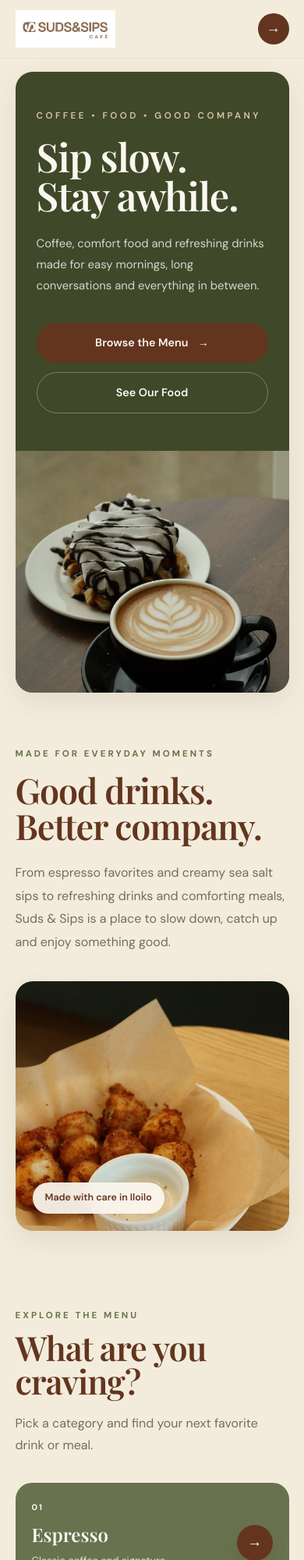
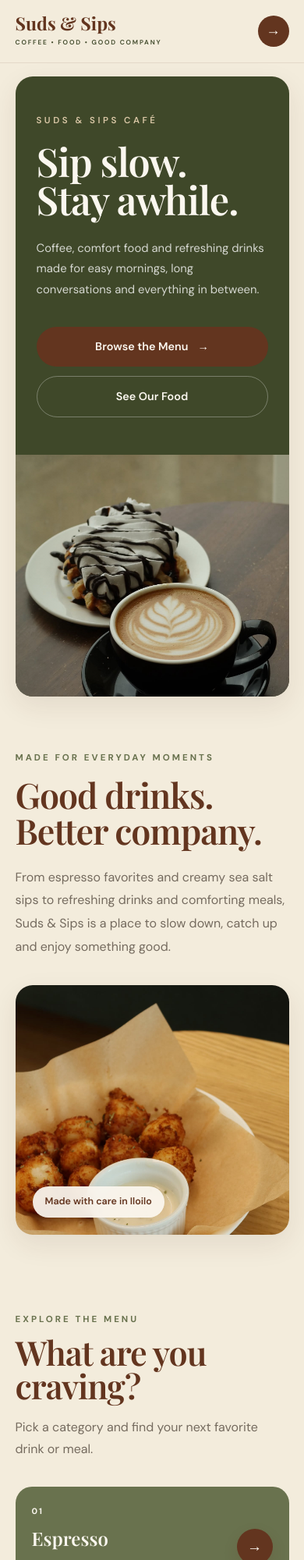
Before and after one commit to quisumbinglaranichole0226-design/suds-and-sips-menu, a plain HTML site: page index.html in a window 390 px wide. Shown: the top 2000 px of the page at 78% size. Drawn offline with nearby package versions, Linux system fonts and the light colour scheme.

Commit message:
index.html

```diff
--- a/index.html
+++ b/index.html
@@ -80,35 +80,30 @@
       align-items: center;
       justify-content: space-between;
 
-      padding: 16px 5%;
+      padding: 22px 5%;
 
-      background: rgba(243, 236, 220, 0.95);
-      border-bottom: 1px solid rgba(99, 53, 31, 0.08);
+      background: rgba(243, 236, 220, 0.94);
+      border-bottom: 1px solid rgba(99, 53, 31, 0.10);
 
       backdrop-filter: blur(16px);
       -webkit-backdrop-filter: blur(16px);
     }
 
-    .brand {
-      display: inline-flex;
-      align-items: center;
-      flex-shrink: 0;
+    .brand h1 {
+      font-family: "Playfair Display", serif;
+      color: var(--brown);
+      font-size: 2rem;
+      line-height: 1;
+      margin-bottom: 7px;
     }
 
-    .cafe-logo {
-      width: auto;
-      height: 62px;
-      max-width: 190px;
-      object-fit: contain;
-
-      transition:
-        transform 0.35s ease,
-        opacity 0.35s ease;
-    }
-
-    .brand:hover .cafe-logo {
-      transform: scale(1.025);
-      opacity: 0.92;
+    .brand span {
+      display: block;
+      color: var(--deep-olive);
+      font-size: 0.67rem;
+      font-weight: 600;
+      letter-spacing: 2.7px;
+      text-transform: uppercase;
     }
 
     .explore-link {
@@ -129,7 +124,6 @@
       place-items: center;
 
       border-radius: 50%;
-
       background: var(--brown);
       color: var(--cream-light);
 
@@ -161,7 +155,6 @@
       grid-template-columns: 1.05fr 0.95fr;
 
       overflow: hidden;
-
       border-radius: 30px;
 
       background: var(--deep-olive);
@@ -190,7 +183,7 @@
       text-transform: uppercase;
     }
 
-    .hero-content h1 {
+    .hero-content h2 {
       max-width: 620px;
 
       margin-bottom: 24px;
@@ -258,11 +251,9 @@
 
     .secondary-button:hover {
       transform: translateY(-3px);
+
       background: rgba(255, 255, 255, 0.10);
     }
-
-
-    /* HERO IMAGE */
 
     .hero-image {
       position: relative;
@@ -325,7 +316,7 @@
       text-transform: uppercase;
     }
 
-    .intro-copy h2 {
+    .intro-copy h3 {
       margin-bottom: 22px;
 
       color: var(--brown);
@@ -352,7 +343,6 @@
       height: 430px;
 
       overflow: hidden;
-
       border-radius: 27px;
 
       box-shadow: var(--shadow-soft);
@@ -419,7 +409,7 @@
       text-transform: uppercase;
     }
 
-    .section-heading h2 {
+    .section-heading h3 {
       color: var(--brown);
 
       font-family: "Playfair Display", serif;
@@ -438,9 +428,7 @@
     }
 
 
-    /* ========================================
-       MENU GRID
-    ======================================== */
+    /* MENU GRID */
 
     .menu-grid {
       display: grid;
@@ -474,8 +462,7 @@
         background 0.35s ease;
     }
 
-
-    /* PREMIUM LIGHT SWEEP */
+    /* premium light sweep */
 
     .menu-card::before {
       content: "";
@@ -528,7 +515,7 @@
       letter-spacing: 2px;
     }
 
-    .menu-card h3 {
+    .menu-card h4 {
       margin-bottom: 4px;
 
       color: var(--brown);
@@ -573,11 +560,12 @@
 
     .menu-card:hover .arrow {
       transform: translateX(7px);
+
       background: var(--deep-olive);
     }
 
 
-    /* FEATURED ESPRESSO CARD */
+    /* FEATURED CARD */
 
     .menu-card.featured {
       background: var(--olive);
@@ -585,7 +573,8 @@
     }
 
     .menu-card.featured .menu-number,
-    .menu-card.featured h3 {
+    .menu-card.featured h4,
+    .menu-card.featured p {
       color: var(--cream-light);
     }
 
@@ -609,7 +598,7 @@
 
 
     /* ========================================
-       BRAND STRIP
+       QUOTE STRIP
     ======================================== */
 
     .quote-strip {
@@ -638,7 +627,7 @@
       text-transform: uppercase;
     }
 
-    .quote-strip h2 {
+    .quote-strip h3 {
       font-family: "Playfair Display", serif;
       font-size: clamp(2.2rem, 5vw, 4rem);
       font-weight: 500;
@@ -664,20 +653,18 @@
       gap: 50px;
     }
 
-    .footer-logo {
-      width: auto;
-      height: 68px;
-      max-width: 190px;
+    .footer-brand h3 {
+      margin-bottom: 8px;
 
-      object-fit: contain;
-
-      margin-bottom: 14px;
+      font-family: "Playfair Display", serif;
+      font-size: 2.4rem;
+      font-weight: 600;
     }
 
     .footer-brand p {
       color: rgba(255,255,255,0.65);
 
-      font-size: 0.75rem;
+      font-size: 0.85rem;
       letter-spacing: 2px;
       text-transform: uppercase;
     }
@@ -687,7 +674,6 @@
 
       font-size: 0.84rem;
       line-height: 1.9;
-
       text-align: right;
     }
 
@@ -748,12 +734,16 @@
     @media (max-width: 600px) {
 
       .header {
-        padding: 13px 5%;
+        padding: 18px 5%;
       }
 
-      .cafe-logo {
-        height: 48px;
-        max-width: 145px;
+      .brand h1 {
+        font-size: 1.45rem;
+      }
+
+      .brand span {
+        font-size: 0.52rem;
+        letter-spacing: 1.8px;
       }
 
       .explore-link > span:first-child {
@@ -777,7 +767,7 @@
         padding: 48px 27px;
       }
 
-      .hero-content h1 {
+      .hero-content h2 {
         font-size: 3.15rem;
         letter-spacing: -1px;
       }
@@ -787,8 +777,8 @@
       }
 
       .hero-buttons {
+        align-items: stretch;
         flex-direction: column;
-        align-items: stretch;
       }
 
       .primary-button,
@@ -805,7 +795,7 @@
         padding-top: 70px;
       }
 
-      .intro-copy h2 {
+      .intro-copy h3 {
         font-size: 2.8rem;
       }
 
@@ -818,7 +808,7 @@
         padding-top: 45px;
       }
 
-      .section-heading h2 {
+      .section-heading h3 {
         font-size: 2.7rem;
       }
 
@@ -828,7 +818,7 @@
         padding: 22px 20px;
       }
 
-      .menu-card h3 {
+      .menu-card h4 {
         font-size: 1.5rem;
       }
 
@@ -852,11 +842,6 @@
         padding-top: 48px;
         padding-bottom: 48px;
       }
-
-      .footer-logo {
-        height: 58px;
-        max-width: 160px;
-      }
     }
 
   </style>
@@ -869,30 +854,19 @@
 
 
     <!-- =====================================
-         MINIMALIST HEADER
+         HEADER
     ====================================== -->
 
     <header class="header">
 
-      <a href="index.html" class="brand">
-
-        <img
-          src="suds-and-sips-logo-1.jpg"
-          alt="Suds & Sips Café"
-          class="cafe-logo"
-        >
-
-      </a>
-
+      <div class="brand">
+        <h1>Suds & Sips</h1>
+        <span>Coffee • Food • Good Company</span>
+      </div>
 
       <a href="#menu" class="explore-link">
-
         <span>Explore Menu</span>
-
-        <span class="top-arrow">
-          →
-        </span>
-
+        <span class="top-arrow">→</span>
       </a>
 
     </header>
@@ -907,39 +881,30 @@
 
       <div class="hero-card">
 
-
         <div class="hero-content">
 
           <div class="eyebrow">
-            Coffee • Food • Good Company
+            Suds & Sips Café
           </div>
 
-          <h1>
+          <h2>
             Sip slow.<br>
             Stay awhile.
-          </h1>
+          </h2>
 
           <p>
             Coffee, comfort food and refreshing drinks made for easy mornings,
             long conversations and everything in between.
           </p>
 
-
           <div class="hero-buttons">
 
-            <a
-              href="#menu"
-              class="primary-button"
-            >
+            <a href="#menu" class="primary-button">
               Browse the Menu
               <span>→</span>
             </a>
 
-
-            <a
-              href="food.html"
-              class="secondary-button"
-            >
+            <a href="food.html" class="secondary-button">
               See Our Food
             </a>
 
@@ -948,9 +913,7 @@
         </div>
 
 
-
-        <!-- HERO IMAGE -->
-
+        <!-- YOUR FIRST IMAGE -->
         <div class="hero-image">
 
           <img
@@ -960,7 +923,6 @@
 
         </div>
 
-
       </div>
 
     </section>
@@ -968,11 +930,10 @@
 
 
     <!-- =====================================
-         SECOND IMAGE / INTRO
+         INTRO + SECOND IMAGE
     ====================================== -->
 
     <section class="intro">
-
 
       <div class="intro-copy">
 
@@ -980,10 +941,10 @@
           Made for everyday moments
         </span>
 
-        <h2>
+        <h3>
           Good drinks.<br>
           Better company.
-        </h2>
+        </h3>
 
         <p>
           From espresso favorites and creamy sea salt sips to refreshing
@@ -994,7 +955,7 @@
       </div>
 
 
-
+      <!-- YOUR SECOND IMAGE -->
       <div class="intro-image">
 
         <img
@@ -1008,23 +969,17 @@
 
       </div>
 
-
     </section>
 
 
 
     <!-- =====================================
-         MENU
+         MENU CATEGORIES
     ====================================== -->
 
-    <section
-      class="menu-section"
-      id="menu"
-    >
-
+    <section class="menu-section" id="menu">
 
       <div class="section-heading">
-
 
         <div>
 
@@ -1032,17 +987,15 @@
             Explore the menu
           </span>
 
-          <h2>
+          <h3>
             What are you craving?
-          </h2>
+          </h3>
 
         </div>
-
 
         <p>
           Pick a category and find your next favorite drink or meal.
         </p>
-
 
       </div>
 
@@ -1064,9 +1017,9 @@
               01
             </div>
 
-            <h3>
+            <h4>
               Espresso
-            </h3>
+            </h4>
 
             <p>
               Classic coffee and signature favorites.
@@ -1095,9 +1048,9 @@
               02
             </div>
 
-            <h3>
+            <h4>
               Non-Coffee
-            </h3>
+            </h4>
 
             <p>
               Matcha, ube and creamy specialty drinks.
@@ -1126,9 +1079,9 @@
               03
             </div>
 
-            <h3>
+            <h4>
               Sea Salt Sips
-            </h3>
+            </h4>
 
             <p>
               Rich, smooth and topped with sea salt cream.
@@ -1157,9 +1110,9 @@
               04
             </div>
 
-            <h3>
+            <h4>
               Quenchers
-            </h3>
+            </h4>
 
             <p>
               Bright, fruity and refreshing.
@@ -1188,9 +1141,9 @@
               05
             </div>
 
-            <h3>
+            <h4>
               Food
-            </h3>
+            </h4>
 
             <p>
               Comforting meals made to pair with your favorite drink.
@@ -1219,9 +1172,9 @@
               06
             </div>
 
-            <h3>
+            <h4>
               Our Favorites
-            </h3>
+            </h4>
 
             <p>
               Start with some of our most-loved picks.
@@ -1243,7 +1196,7 @@
 
 
     <!-- =====================================
-         BRAND MESSAGE
+         BRAND STRIP
     ====================================== -->
 
     <section class="quote-strip">
@@ -1252,10 +1205,10 @@
         Suds & Sips
       </span>
 
-      <h2>
+      <h3>
         Good drinks.<br>
         Brighter days.
-      </h2>
+      </h3>
 
     </section>
 
@@ -1269,14 +1222,11 @@
 
       <div class="footer-inner">
 
-
         <div class="footer-brand">
 
-          <img
-            src="suds-and-sips-logo-1.jpg"
-            alt="Suds & Sips Café"
-            class="footer-logo"
-          >
+          <h3>
+            Suds & Sips
+          </h3>
 
           <p>
             Coffee • Food • Good Company
@@ -1295,7 +1245,6 @@
 
         </div>
 
-
       </div>
 
     </footer>
```
